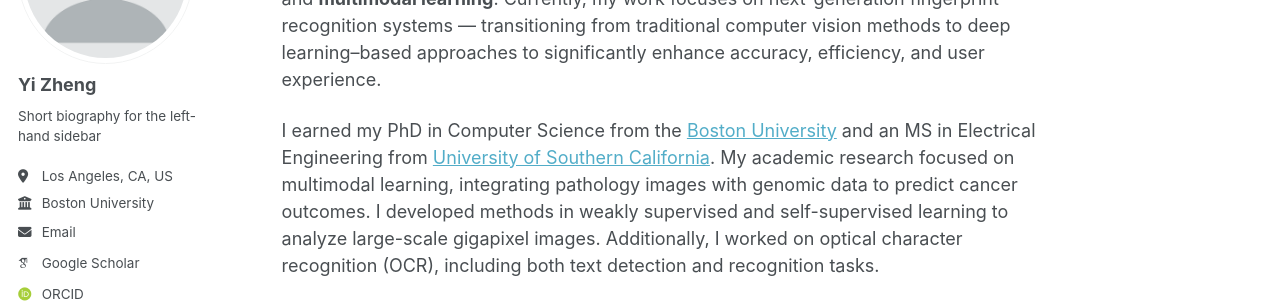
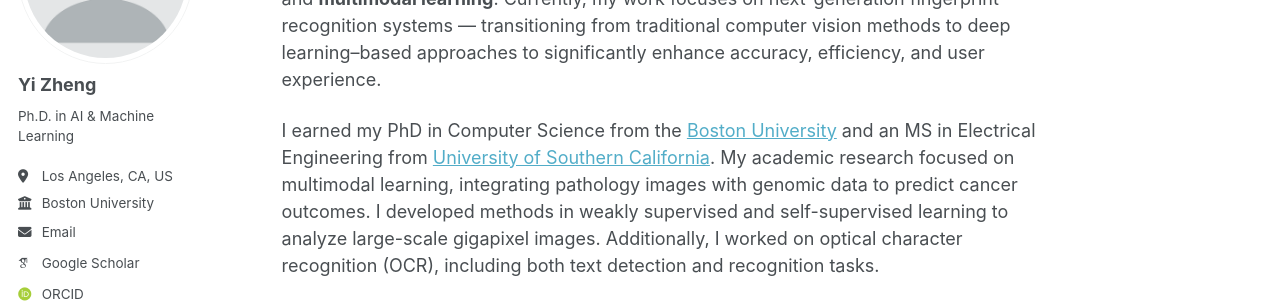
Before and after one commit to GSWS/GSWS.github.io, a Jekyll site: the page built from _pages/about.md, in a window 1280 px wide. Shown: the part 210-513 px from the top of the page. Built offline with Jekyll 4.4.1, drawn with Linux system fonts in a browser that asks for light colours; some web fonts are replaced; a script that is not in the unit is left out.

Commit message:
Update _config.yml

```diff
--- a/_config.yml
+++ b/_config.yml
@@ -25,7 +25,7 @@ author:
   avatar           : "profile.png"
   name             : "Yi Zheng"
   pronouns         : # example: "she/her"
-  bio              : "Short biography for the left-hand sidebar"
+  bio              : "Ph.D. in AI & Machine Learning"
   location         : "Los Angeles, CA, US"
   employer         : "Boston University"
   uri              : # URL
```
